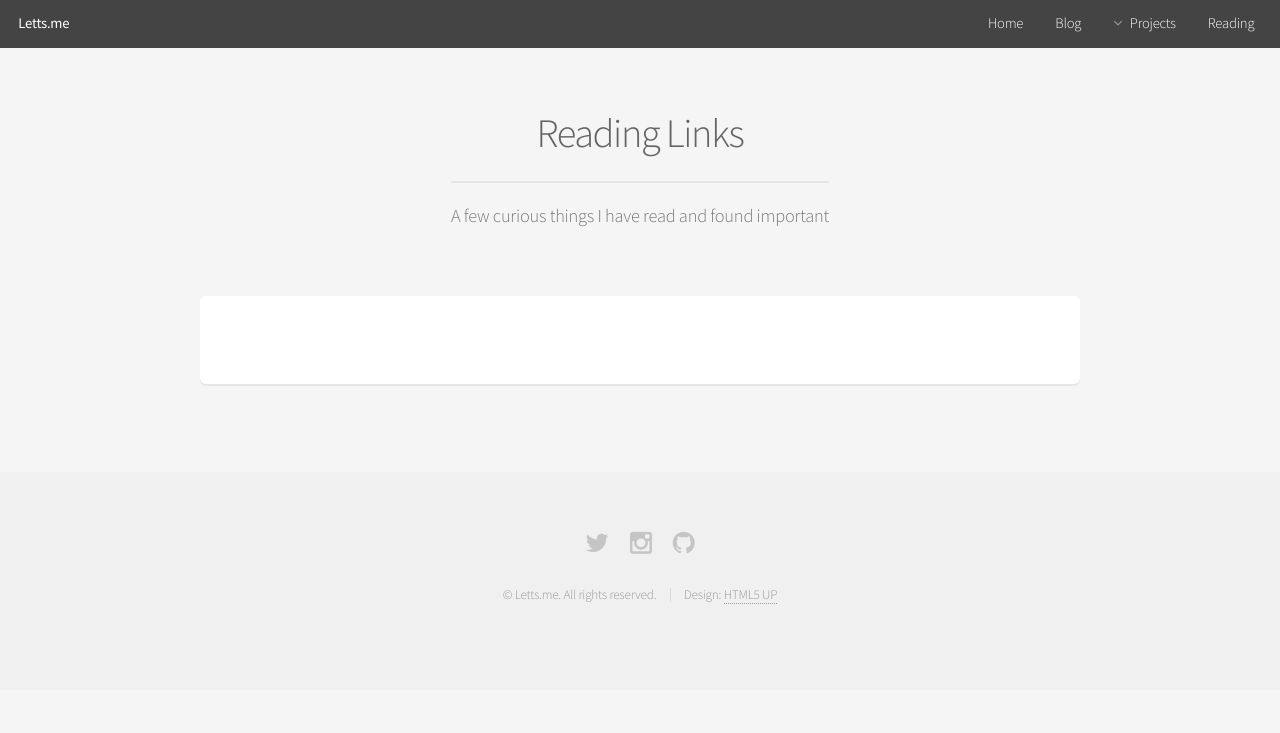
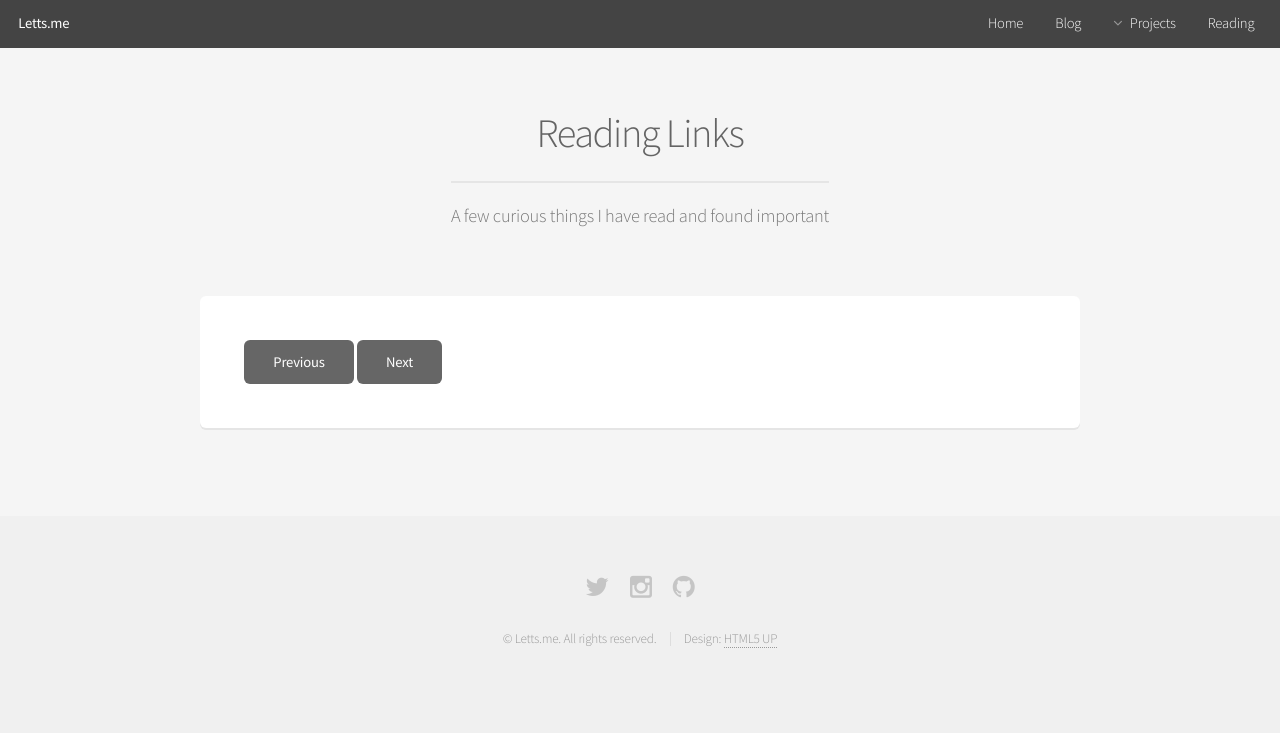
Before and after one commit to entrepreneurj/letts.me, a Django app: template letts_me/templates/link_index.html in a window 1280 px wide. Shown: the top 733 px of the page. Run offline with Django 3.2, Linux system fonts and the light colour scheme; the template is opened without the code that fills it, so the values that code supplies are empty.

Commit message:
Adds pagination to link ListView

```diff
--- a/letts_me/letts_me/urls.py
+++ b/letts_me/letts_me/urls.py
@@ -8,7 +8,7 @@ urlpatterns = patterns('',
     # Examples:
     url(r'^admin/', include(admin.site.urls)),
      url(r'^$', IndexView.as_view(), name='home'),
-     url(r'links/$', LinksIndexView.as_view(), name='links-index'),
+     url(r'links/(?P<page>[0-9]+)/$', LinksIndexView.as_view(), name='links-index'),
      #url(r'^$', 'letts_me.views.home', name='home'),
     # url(r'^blog/', include('blog.urls')),
 
--- a/letts_me/links/models.py
+++ b/letts_me/links/models.py
@@ -6,7 +6,10 @@ class Link(models.Model):
     title = models.CharField(max_length = 144)
     description = models.CharField(max_length = 200)
     url = models.URLField(unique = True)
-    date_sumbitted = models.DateTimeField(auto_now = True)
+    date_submitted = models.DateTimeField(auto_now = True)
+
 
     def __str__(self):
         return self.title
+    class Meta:
+        ordering = ['-date_submitted']
--- a/letts_me/links/views.py
+++ b/letts_me/links/views.py
@@ -11,3 +11,5 @@ class IndexView(TemplateView):
 class LinksIndexView(ListView):
     template_name = "link_index.html"
     model = Link
+
+    paginate_by = 5
--- a/letts_me/templates/base.html
+++ b/letts_me/templates/base.html
@@ -43,7 +43,7 @@
 								<li><a href="elements.html">Elements</a></li>
 							</ul>
 						</li>
-						<li><a href="{% url "links-index" %}">Reading</a></li>
+						<li><a href="{% url "links-index" page=1 %}">Reading</a></li>
 					</ul>
 				</nav>
 			</header>
--- a/letts_me/templates/link_index.html
+++ b/letts_me/templates/link_index.html
@@ -18,6 +18,24 @@
 								<p>{{ link.description }}</p>
 								<hr />
                                 {% endfor %}
+                                    <div class="pagination">
+                                        <a href="
+                                            {% if page_obj.has_previous %}
+                                            {% url "links-index" page=page_obj.previous_page_number %}
+                                            {% else %}
+                                            #
+                                            {%endif %}"
+                                            class = "button"
+                                        >Previous</a>
+                                        <a href="
+                                            {% if page_obj.has_next %}
+                                            {% url "links-index" page=page_obj.next_page_number %}
+                                            {% else %}
+                                            #
+                                            {%endif %}"
+                                            class = "button"
+                                        >Next</a>
+                                    </div>
 							</section>
 
 					</div>
```
Also changed, not shown: letts_me/links/migrations/0003_auto_20141011_0208.py (added).
